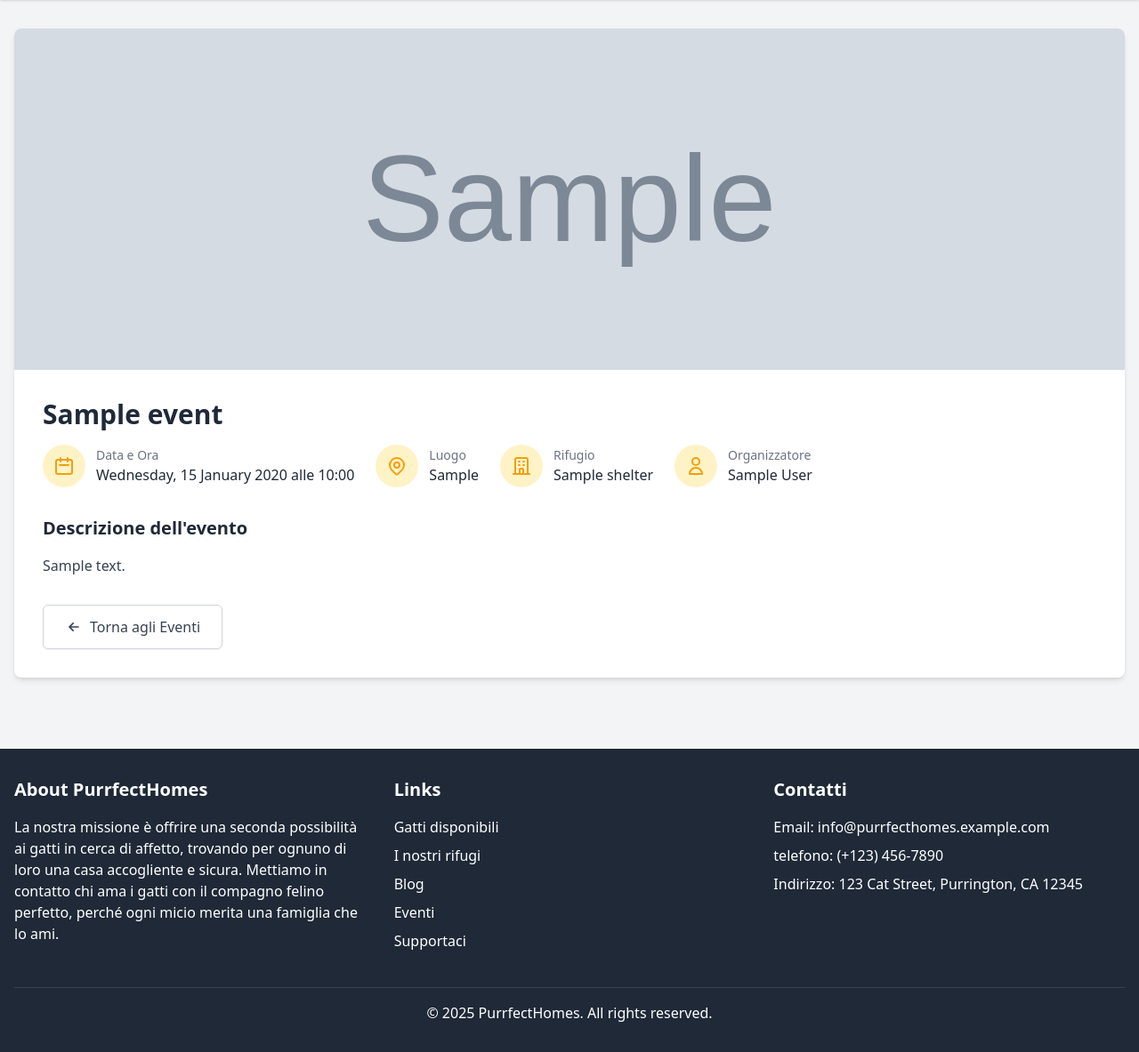
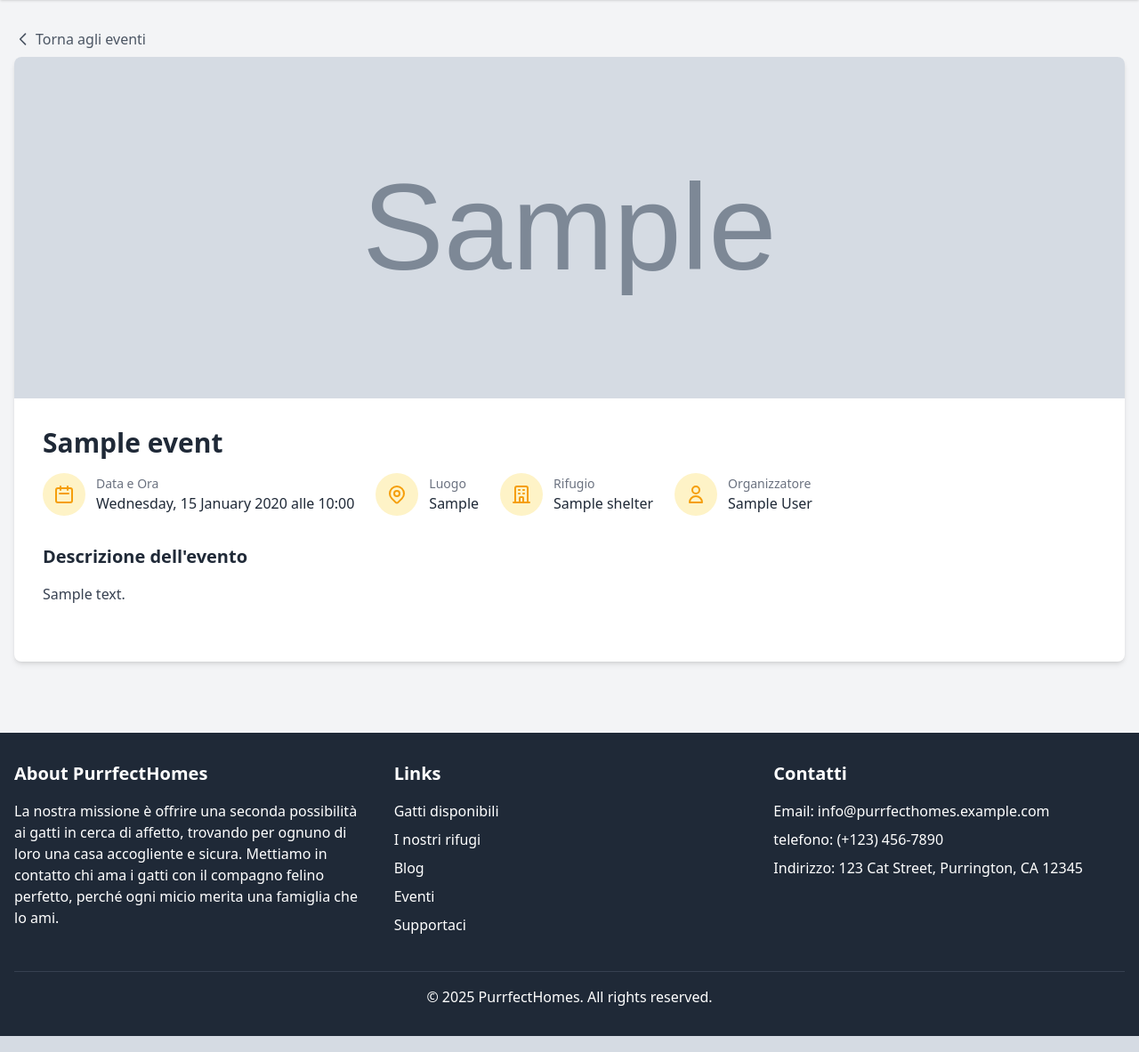
Before and after one commit to Alle-marchio/catadoption, a Django app: page /events/1/ in a window 1280 px wide. Shown: the part 72-1255 px from the top of the page at 89% size. Run offline with Django 4.2, Linux system fonts and the light colour scheme; tables that the repository leaves empty hold one stand-in row (values such as "Sample post"); grey boxes marked "Sample" are stand-in pictures; some libraries are stand-ins or nearby versions.

Commit message:
fix button from detail to the list of elements

```diff
--- a/templates/blog/post_detail.html
+++ b/templates/blog/post_detail.html
@@ -5,7 +5,7 @@
 {% block content %}
 <article class="max-w-4xl mx-auto px-4 sm:px-6 lg:px-8 py-12">
     <div class="mb-8">
-        <a href="{% url 'post-list' %}" class="text-indigo-600 hover:text-indigo-900 flex items-center">
+        <a href="{% url 'post-list' %}" class="text-gray-600 hover:text-gray-900 flex items-center">
             <svg class="h-5 w-5 mr-1" xmlns="http://www.w3.org/2000/svg" viewBox="0 0 20 20" fill="currentColor">
                 <path fill-rule="evenodd" d="M12.707 5.293a1 1 0 010 1.414L9.414 10l3.293 3.293a1 1 0 01-1.414 1.414l-4-4a1 1 0 010-1.414l4-4a1 1 0 011.414 0z" clip-rule="evenodd" />
             </svg>
--- a/templates/event/event_detail.html
+++ b/templates/event/event_detail.html
@@ -36,7 +36,15 @@
         </ol>
     </nav>
 {% endcomment %}
+    <a href="{% url 'event-list' %}" class="text-gray-600 hover:text-gray-900 inline-flex items-center mb-2">
+        <svg xmlns="http://www.w3.org/2000/svg" class="h-5 w-5 mr-1" fill="none" viewBox="0 0 24 24" stroke="currentColor">
+            <path stroke-linecap="round" stroke-linejoin="round" stroke-width="2" d="M15 19l-7-7 7-7" />
+        </svg>
+        Torna agli eventi
+    </a>
+
     <div class="bg-white rounded-lg shadow-md overflow-hidden">
+
         <!-- Event Header -->
         <div class="relative">
             {% if event.image %}
@@ -117,16 +125,6 @@
                 <div class="prose max-w-none text-gray-700">
                     {{ event.description|linebreaks }}
                 </div>
-            </div>
-
-            <!-- CTA Buttons -->
-            <div class="flex flex-wrap gap-4">
-                <a href="{% url 'event-list' %}" class="inline-flex items-center justify-center px-6 py-3 border border-gray-300 shadow-sm text-base font-medium rounded-md text-gray-700 bg-white hover:bg-gray-50 focus:outline-none focus:ring-2 focus:ring-offset-2 focus:ring-amber-500">
-                    <svg class="w-5 h-5 mr-2" fill="none" stroke="currentColor" viewBox="0 0 24 24" xmlns="http://www.w3.org/2000/svg">
-                        <path stroke-linecap="round" stroke-linejoin="round" stroke-width="2" d="M11 17l-5-5m0 0l5-5m-5 5h12"></path>
-                    </svg>
-                    Torna agli Eventi
-                </a>
             </div>
         </div>
     </div>
```
